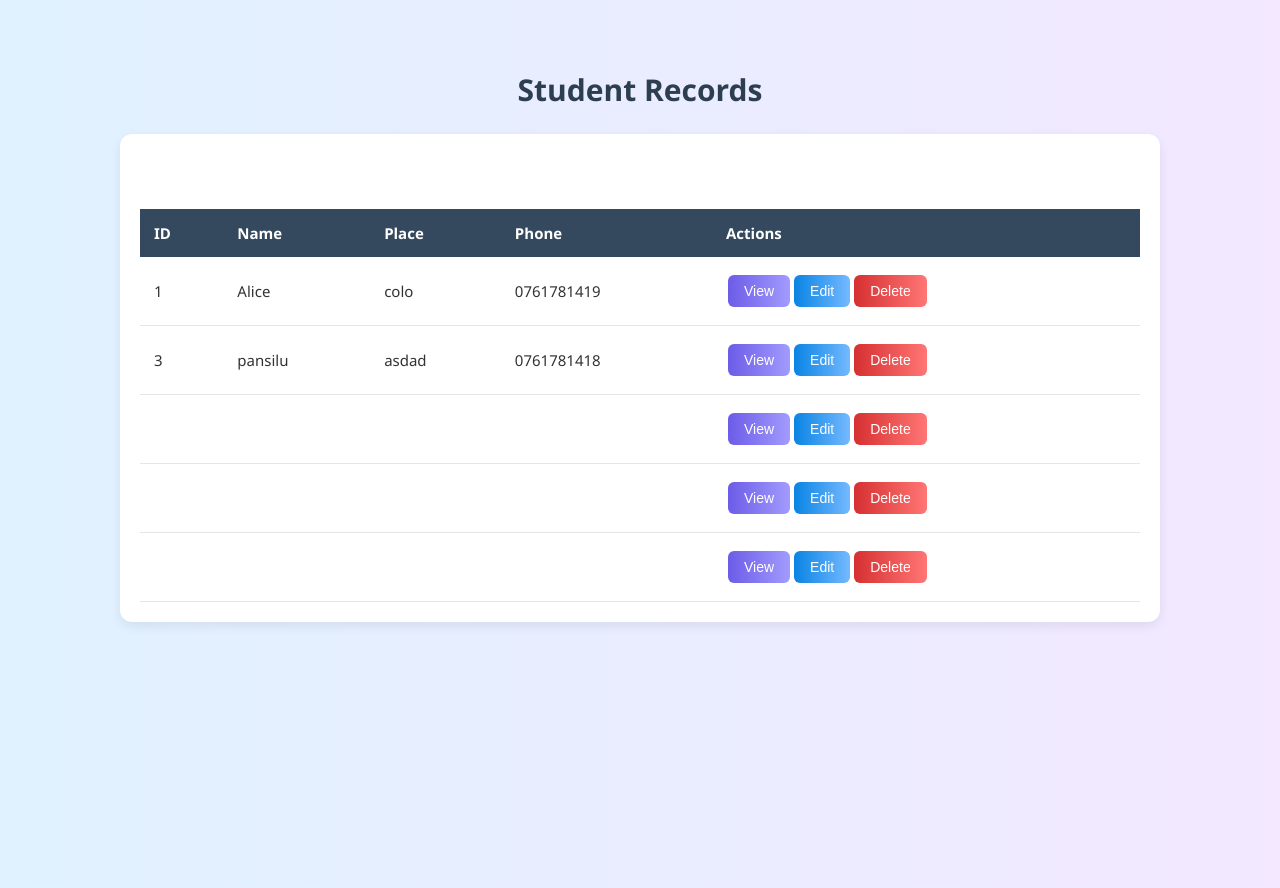
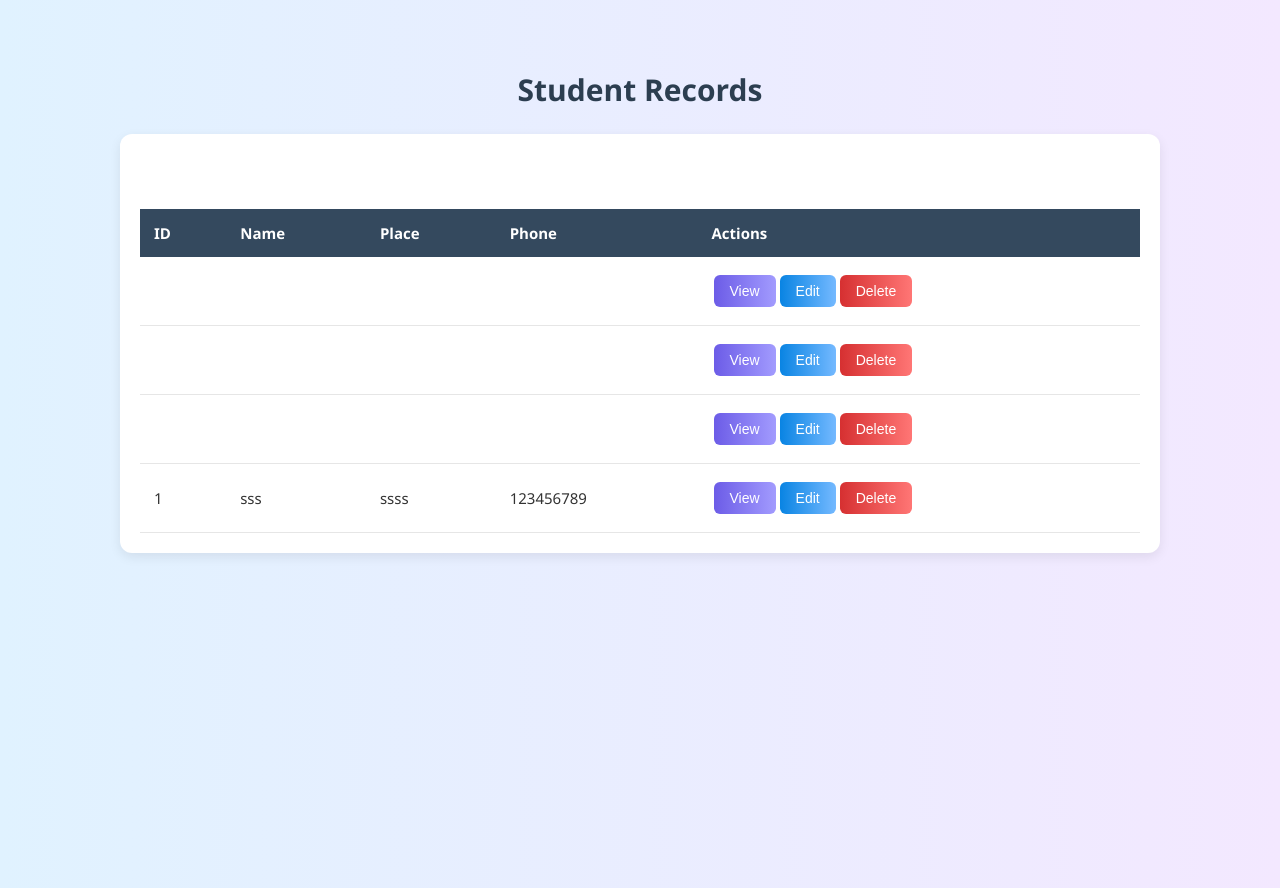
Before and after one commit to sonalwije333/Learning--React, a React (Create React App) app in the folder demo-app/: page / in a window 1280 px wide. Built offline with nearby package versions, Linux system fonts and the light colour scheme; data requests are answered from the project's data file.

Commit message:
ft:data deletion added

```diff
--- a/demo-app/db.json
+++ b/demo-app/db.json
@@ -1,17 +1,5 @@
 {
   "students": [
-    {
-      "id": "1",
-      "name": "Alice",
-      "place": "colo",
-      "phone": "0761781419"
-    },
-    {
-      "id": "3",
-      "name": "pansilu",
-      "place": "asdad",
-      "phone": "0761781418"
-    },
     {
       "id": "",
       "name": "",
@@ -29,6 +17,12 @@
       "name": "",
       "place": "",
       "phone": ""
+    },
+    {
+      "id": "1",
+      "name": "sss",
+      "place": "ssss",
+      "phone": "123456789"
     }
   ]
 }
--- a/demo-app/src/StudentTable.js
+++ b/demo-app/src/StudentTable.js
@@ -9,15 +9,37 @@ export default function StudentTable() {
     navigate("/student/view/" + id);
   };
 
-  const EditDetails=(id)=>{
-        navigate("/student/edit/"+ id)
-  }
+  const EditDetails = (id) => {
+    navigate("/student/edit/" + id);
+  };
+
+  const RemoveDetails = (id) => {
+    if (window.confirm("Are you sure you want to delete?")) {
+      fetch("http://localhost:8000/students/" + id, {
+        method: "DELETE",
+      })
+        .then((res) => {
+          if (res.ok) {
+            alert("Student Data Deleted successfully!");
+            // Refresh the table without the deleted student
+            setStudents((prevStudents) =>
+              prevStudents.filter((student) => student.id !== id)
+            );
+          } else {
+            throw new Error("Failed to delete student");
+          }
+        })
+        .catch((err) => console.log(err.message));
+    }
+  };
+
   useEffect(() => {
     fetch("http://localhost:8000/students")
       .then((res) => res.json())
       .then((data) => setStudents(data))
       .catch((err) => console.log(err.message));
   }, []);
+
   return (
     <div className="container">
       <h2>Student Records</h2>
@@ -54,9 +76,17 @@ export default function StudentTable() {
                       View
                     </button>
                     <button
-                    onClick={() => EditDetails(item.id)}
-                    className="btn btn-primary">Edit</button>
-                    <button className="btn btn-danger">Delete</button>
+                      onClick={() => EditDetails(item.id)}
+                      className="btn btn-primary"
+                    >
+                      Edit
+                    </button>
+                    <button
+                      onClick={() => RemoveDetails(item.id)}
+                      className="btn btn-danger"
+                    >
+                      Delete
+                    </button>
                   </td>
                 </tr>
               ))
```
